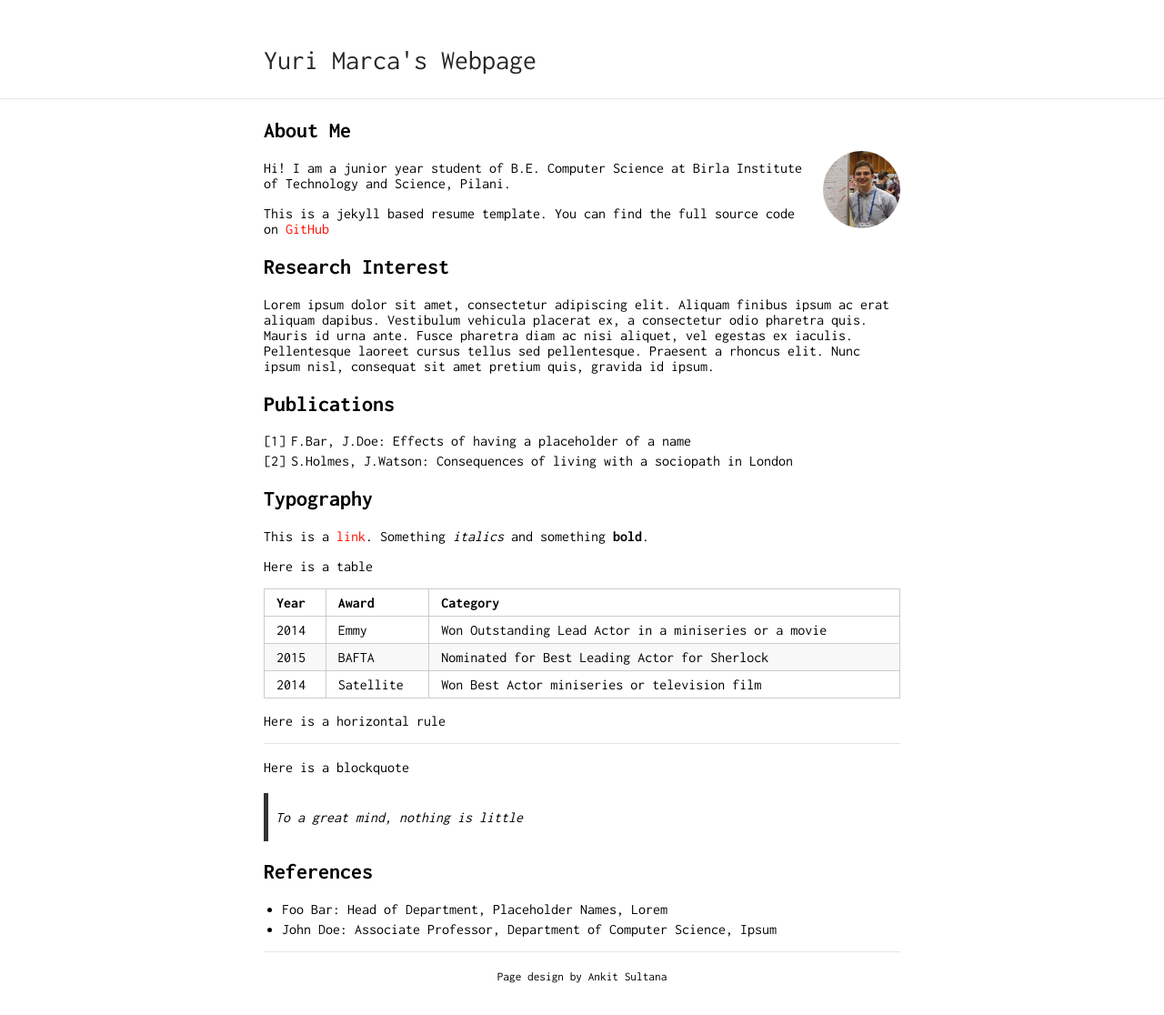
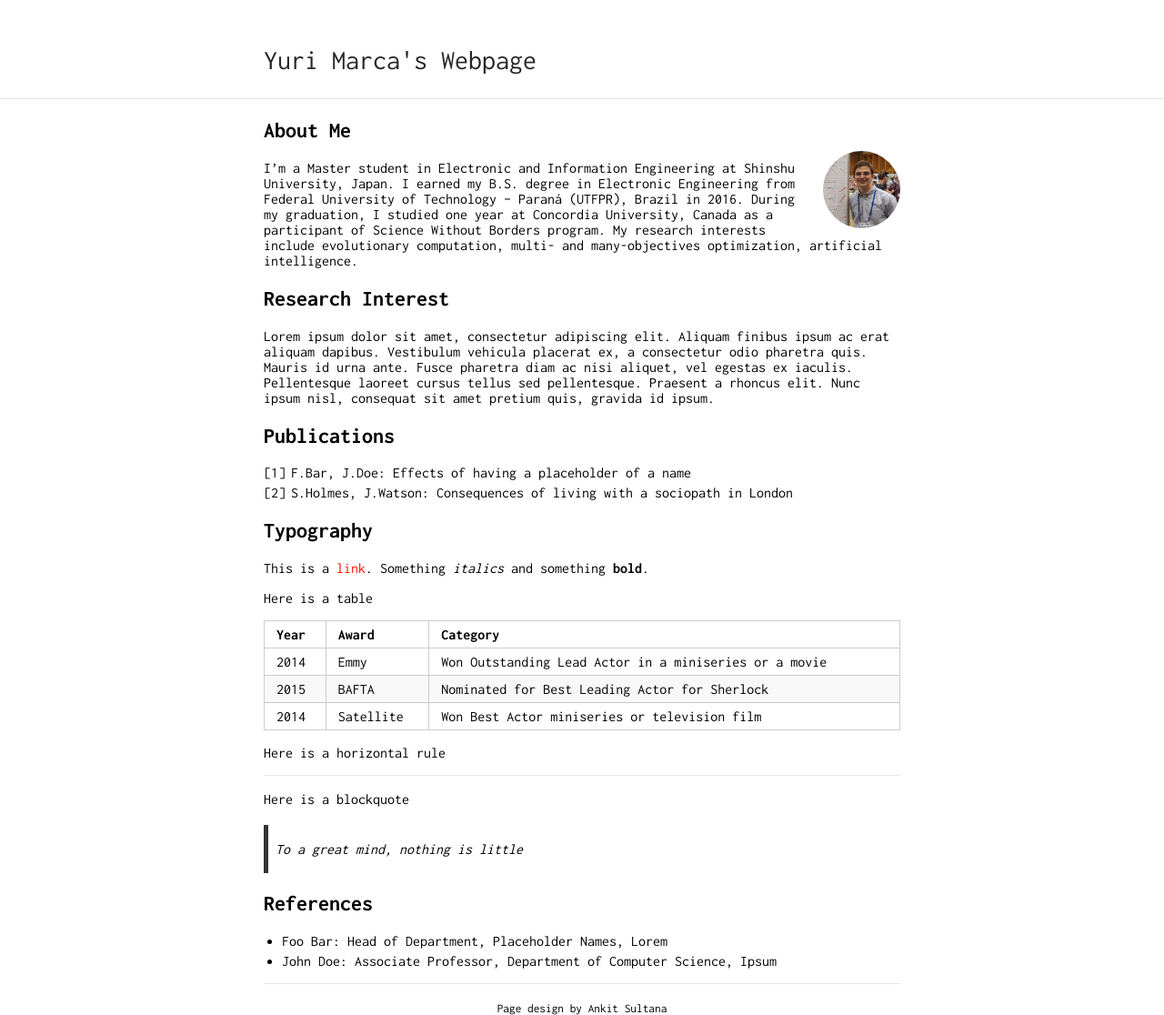
Before and after one commit to yurimarca/yurimarca.github.io, a Jekyll site: the page built from index.md, in a window 1280 px wide. Shown: the whole page at 91% size. Built offline with Jekyll 4.4.1, drawn with Linux system fonts in a browser that asks for light colours; before the commit the page ends 1081 px from its top, so only the background shows below that.

Commit message:
updating index: about me

```diff
--- a/index.md
+++ b/index.md
@@ -7,9 +7,7 @@
 
 <img class="profile-picture" src="YuriGECCO.png">
 
-Hi! I am a junior year student of B.E. Computer Science at Birla Institute of Technology and Science, Pilani.
-
-This is a jekyll based resume template. You can find the full source code on [GitHub](https://github.com/bk2dcradle/researcher)
+I'm a Master student in Electronic and Information Engineering at Shinshu University, Japan. I earned my B.S. degree in Electronic Engineering from Federal University of Technology – Paraná (UTFPR), Brazil in 2016. During my graduation, I studied one year at Concordia University, Canada as a participant of Science Without Borders program. My research interests include evolutionary computation, multi- and many-objectives optimization, artificial intelligence.
 
 ## Research Interest
 
```
